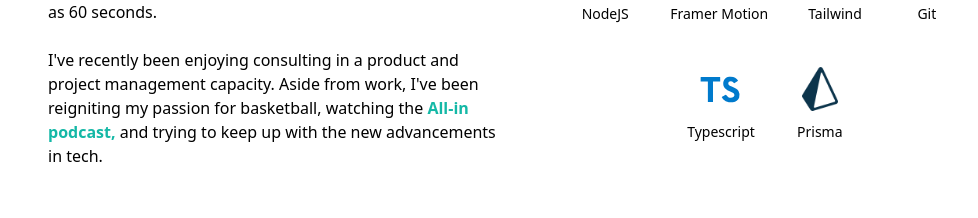
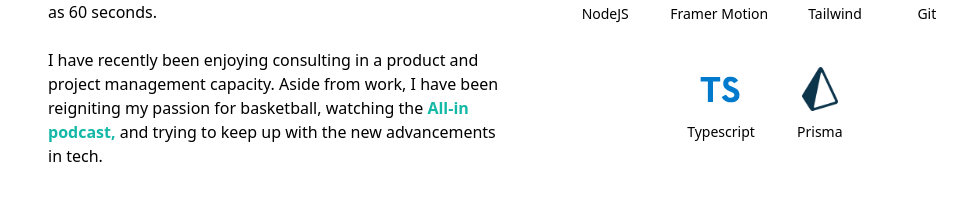
Before and after one commit to 4orrest/personal-portfolio, a Next.js app: page / in a window 1280 px wide. Shown: the part 1284-1502 px from the top of the page, without its empty margins (120-1098 px from the left). Built offline with nearby package versions, Linux system fonts and the light colour scheme.

Commit message:
fixed linting error

```diff
--- a/components/AboutSection.tsx
+++ b/components/AboutSection.tsx
@@ -23,7 +23,7 @@ const AboutSection = () => {
             </h1>
             <p>
               Hey, my name is{" "}
-              <span className="font-bold text-teal-500">{"Forrest"}</span>. I'm
+              <span className="font-bold text-teal-500">{"Forrest"}</span>. I am
               a product-focused software engineer passionate about creating
               products that{" "}
               <span className="font-bold text-teal-500">{"enable"}</span>{" "}
@@ -43,8 +43,8 @@ const AboutSection = () => {
 
             <br />
             <p>
-              I've recently been enjoying consulting in a product and project
-              management capacity. Aside from work, I've been reigniting my
+              I have recently been enjoying consulting in a product and project
+              management capacity. Aside from work, I have been reigniting my
               passion for basketball, watching the{" "}
               <Link
                 href="https://www.youtube.com/@allin"
```
